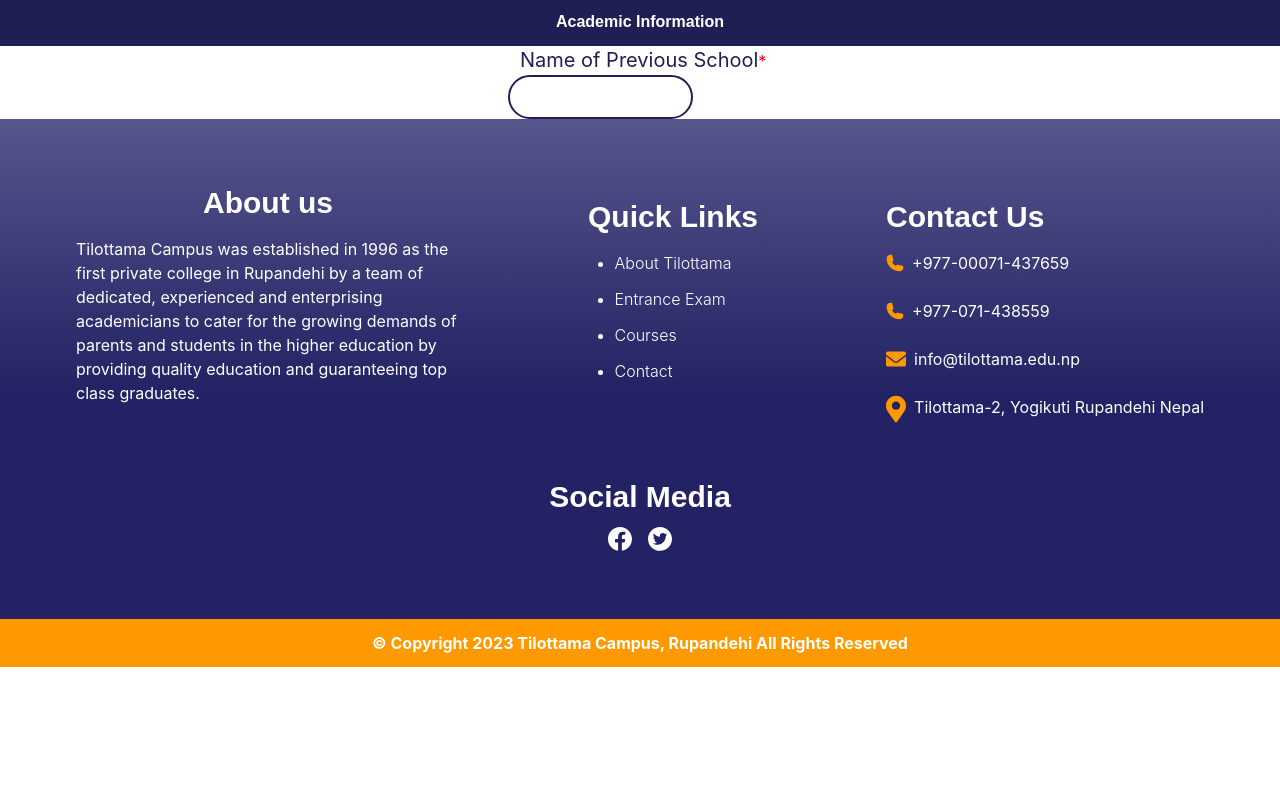
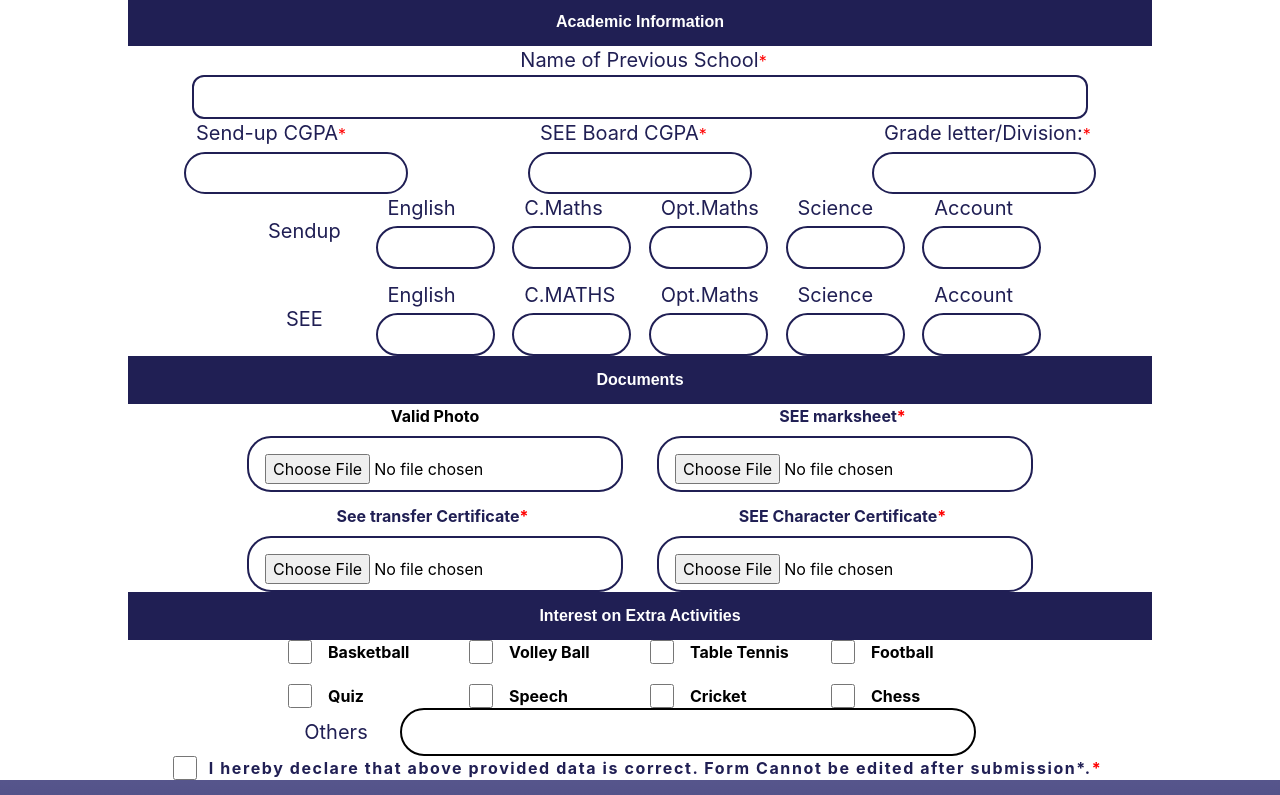
Before and after one commit to saphalpantha/project_ttc, a Next.js app: page /admissions in a window 1280 px wide. Shown: the part 1225-2020 px from the top of the page. Before the commit the page ends 1892 px from the top, so only its background shows below. Built offline with nearby package versions, Linux system fonts and the light colour scheme.

Commit message:
new form pixel perfect 2

```diff
--- a/components/AdmissionDetail/AdmissionForm.js
+++ b/components/AdmissionDetail/AdmissionForm.js
@@ -107,9 +107,7 @@ const AdmissionForm = () => {
           </select>
         </div>
         <div className="flex flex-col space-y-1">
-                    <label className="text-xl pl-3 text-[#201F54]">
-                      Telephone No
-                    </label>{" "}
+          <label className="text-xl pl-3 text-[#201F54]">Telephone No</label>{" "}
           <input
             className="w-[14rem] h-[2.6rem] border-2 border-[#201F54] px-[1rem] text-black rounded-xl"
             type="tel"
@@ -184,9 +182,7 @@ const AdmissionForm = () => {
         </div>
 
         <div className="flex flex-col space-y-1">
-                  <label className="text-xl pl-3 text-[#201F54]">
-                    Occupation Name
-                  </label>{" "}
+          <label className="text-xl pl-3 text-[#201F54]">Occupation Name</label>{" "}
           <input
             className="w-[14rem] h-[2.6rem] border-2 border-[#201F54] px-[1rem] text-black rounded-3xl"
             type="text"
@@ -196,7 +192,6 @@ const AdmissionForm = () => {
         <div className="flex flex-col space-y-1">
           <label className="text-xl pl-3 text-[#201F54]">Cell No</label>{" "}
           <input
-
             className="  w-[14rem] h-[2.6rem] border-2 border-[#201F54] px-[1rem] text-black rounded-3xl"
             type="number"
           ></input>
@@ -214,11 +209,8 @@ const AdmissionForm = () => {
         </div>
 
         <div className="flex flex-col space-y-1">
-                  <label className="text-xl pl-3 text-[#201F54]">
-                    Occupation
-                  </label>{" "}
+          <label className="text-xl pl-3 text-[#201F54]">Occupation</label>{" "}
           <input
-
             className="  w-[14rem] h-[2.6rem] border-2 border-[#201F54] px-[1rem] text-black rounded-3xl"
             type="text"
           ></input>
@@ -237,18 +229,14 @@ const AdmissionForm = () => {
             Local Gurdain's Name
           </label>{" "}
           <input
-
             className="  w-[14rem] h-[2.6rem] border-2 border-[#201F54] px-[1rem] text-black rounded-3xl"
             type="text"
           ></input>
         </div>
 
         <div className="flex flex-col space-y-1">
-                  <label className="text-xl pl-3 text-[#201F54]">
-                    Occupation
-                  </label>{" "}
+          <label className="text-xl pl-3 text-[#201F54]">Occupation</label>{" "}
           <input
-
             className="  w-[14rem] h-[2.6rem] border-2 border-[#201F54] px-[1rem] text-black rounded-3xl"
             type="text"
           ></input>
@@ -268,9 +256,7 @@ const AdmissionForm = () => {
 
       <div className="grid justify-center place-items-center px-32  grid-cols-1 mx-auto  md:grid-cols-3 gap-2 md:gap-y-3  md:grid-row-2">
         <div className="flex flex-col space-y-2">
-                  <label className="text-xl pl-3  text-[#201F54]">
-                    Bus faculty
-                  </label>
+          <label className="text-xl pl-3  text-[#201F54]">Bus faculty</label>
           <select
             className="w-[14rem] h-[2.6rem] border-2 border-[#201F54] text-black px-[1rem] rounded-full"
             value="Science"
@@ -281,30 +267,262 @@ const AdmissionForm = () => {
         </div>
 
         <div className="flex flex-col space-y-1">
-                  <label className="text-xl pl-3 text-[#201F54]">
-                    Bus Stop
-                  </label>{" "}
+          <label className="text-xl pl-3 text-[#201F54]">Bus Stop</label>{" "}
           <input
             className="w-[14rem] h-[2.6rem] border-2 border-[#201F54] px-[1rem] text-black rounded-3xl"
             type="number"
           ></input>
         </div>
       </div>
-              <h1 className=" w-[100%] text-center  py-3 bg-[#201F54] text-white font-bold">
+      <h1 className="w-[80%] mx-auto text-center  py-3 bg-[#201F54] text-white font-bold">
         Academic Information
       </h1>
-              <div className="flex flex-col justify-center items-center" >
-
-              <div className="flex flex-col">
+      <div className="flex flex-col justify-center items-center">
+        <div className="flex justify-center items-center w-full flex-col">
           <label className={`text-xl pl-3   text-[#201F54] ${classes.req}`}>
             Name of Previous School
           </label>
           <input
             required
-                      className=" rounded-3xl pl-3 py-2 w-[70%] border-2 border-[#201F54]"
+            className=" rounded-xl pl-3 py-2 w-[70%] border-2 border-[#201F54]"
           ></input>
         </div>
       </div>
+      <div className="grid justify-center place-items-center px-32  grid-cols-1 mx-auto  md:grid-cols-3 gap-2 md:gap-y-3  md:grid-row-2">
+        <div className="flex   flex-col space-y-1">
+          <label className={`text-xl pl-3  text-[#201F54] ${classes.req}`}>
+            Send-up CGPA
+          </label>{" "}
+          <input
+            required
+            className="  w-[14rem] h-[2.6rem] border-2 border-[#201F54] px-[1rem] text-black rounded-3xl"
+            type="text"
+          ></input>
+        </div>
+        <div className="flex flex-col space-y-1">
+          <label className={`text-xl pl-3  text-[#201F54] ${classes.req}`}>
+            SEE Board CGPA
+          </label>{" "}
+          <input
+            required
+            className="  w-[14rem] h-[2.6rem] border-2 border-[#201F54] px-[1rem] text-black rounded-3xl"
+            type="text"
+          ></input>
+        </div>
+        <div className="flex flex-col space-y-1">
+          <label className={`text-xl pl-3  text-[#201F54] ${classes.req}`}>
+            Grade letter/Division:
+          </label>{" "}
+          <input
+            required
+            className="  w-[14rem] h-[2.6rem] border-2 border-[#201F54] px-[1rem] text-black rounded-3xl"
+            type="text"
+          ></input>
+        </div>
+      </div>
+      <div className="grid justify-center place-items-center px-[15rem]  gap-5  grid-cols-1 mx-auto  md:grid-cols-6 gap-2 md:gap-y-3  md:grid-row-2">
+        <label className="text-xl pl-3 text-[#201F54]">Sendup</label>
+
+        <div className="flex flex-col space-y-1">
+          <label className="text-xl pl-3 text-[#201F54]">English</label>
+          <input
+            className="  w-[119px] h-[2.7rem] border-2 border-[#201F54] px-[1rem] text-black rounded-3xl"
+            type="text"
+          ></input>
+        </div>
+        <div className="flex flex-col space-y-1">
+          <label className="text-xl pl-3 text-[#201F54]">C.Maths</label>
+          <input
+            className="  w-[119px] h-[2.7rem] border-2 border-[#201F54] px-[1rem] text-black rounded-3xl"
+            type="text"
+          ></input>
+        </div>
+        <div className="flex flex-col space-y-1">
+          <label className="text-xl pl-3 text-[#201F54]">Opt.Maths</label>
+          <input
+            className="  w-[119px] h-[2.7rem] border-2 border-[#201F54] px-[1rem] text-black rounded-3xl"
+            type="text"
+          ></input>
+        </div>
+        <div className="flex flex-col space-y-1">
+          <label className="text-xl pl-3 text-[#201F54]">Science</label>
+          <input
+            className="  w-[119px] h-[2.7rem] border-2 border-[#201F54] px-[1rem] text-black rounded-3xl"
+            type="text"
+          ></input>
+        </div>
+        <div className="flex flex-col space-y-1">
+          <label className="text-xl pl-3 text-[#201F54]">Account</label>
+          <input
+            className="  w-[119px] h-[2.7rem] border-2 border-[#201F54] px-[1rem] text-black rounded-3xl"
+            type="text"
+          ></input>
+        </div>
+
+        <label className="text-xl pl-3 text-[#201F54]">SEE</label>
+
+        <div className="flex flex-col space-y-1">
+          <label className="text-xl pl-3 text-[#201F54]">English</label>
+          <input
+            className="  w-[119px] h-[2.7rem] border-2 border-[#201F54] px-[1rem] text-black rounded-3xl"
+            type="text"
+          ></input>
+        </div>
+        <div className="flex flex-col space-y-1">
+          <label className="text-xl pl-3 text-[#201F54]">C.MATHS</label>
+          <input
+            className="  w-[119px] h-[2.7rem] border-2 border-[#201F54] px-[1rem] text-black rounded-3xl"
+            type="text"
+          ></input>
+        </div>
+        <div className="flex flex-col space-y-1">
+          <label className="text-xl pl-3 text-[#201F54]">Opt.Maths</label>
+          <input
+            className="  w-[119px] h-[2.7rem] border-2 border-[#201F54] px-[1rem] text-black rounded-3xl"
+            type="text"
+          ></input>
+        </div>
+        <div className="flex flex-col space-y-1">
+          <label className="text-xl pl-3 text-[#201F54]">Science</label>
+          <input
+            className="  w-[119px] h-[2.7rem] border-2 border-[#201F54] px-[1rem] text-black rounded-3xl"
+            type="text"
+          ></input>
+        </div>
+        <div className="flex flex-col space-y-1">
+          <label className="text-xl pl-3 text-[#201F54]">Account</label>
+          <input
+            className="  w-[119px] h-[2.7rem] border-2 border-[#201F54] px-[1rem] text-black rounded-3xl"
+            type="text"
+          ></input>
+        </div>
+      </div>
+      <h1 className="w-[80%] mx-auto text-center  py-3 bg-[#201F54] text-white font-bold">
+        Documents
+      </h1>
+
+      <div className="grid justify-center place-items-center px-[15rem]  gap-5  grid-cols-1 mx-auto  md:grid-cols-2 gap-2 md:gap-y-3  md:grid-row-2">
+        <div className="flex flex-col space-y-2 text-center">
+          <lablel className={"font-bold"}>Valid Photo</lablel>
+          <input
+            required
+            className="   py-4 w-[376px] placeholder:choose file h-[3.5rem] border-2 border-[#201F54] px-[1rem] text-black rounded-3xl"
+            type="file"
+          ></input>
+        </div>
+        <div className="flex  flex-col space-y-2 text-center">
+          <label className={`text-[#201F54] font-bold ${classes.req}`}>
+            SEE marksheet
+          </label>
+          <input
+            required
+            className="    py-4 w-[376px] placeholder:choose file h-[3.5rem] border-2 border-[#201F54] px-[1rem] text-black rounded-3xl"
+            type="file"
+          ></input>
+        </div>
+        <div className="flex flex-col space-y-2 text-center">
+          <label className={`text-[#201F54] font-bold ${classes.req}`}>
+            See transfer Certificate
+          </label>
+          <input
+            required
+            className="   py-4  w-[376px] placeholder:choose file h-[3.5rem] border-2 border-[#201F54] px-[1rem] text-black rounded-3xl"
+            type="file"
+          ></input>
+        </div>
+        <div className="flex flex-col space-y-2 text-center">
+          <label className={`text-[#201F54] font-bold ${classes.req}`}>
+            SEE Character Certificate
+          </label>
+          <input
+            required
+            className="   py-4 w-[376px] placeholder:choose file h-[3.5rem] border-2 border-[#201F54] px-[1rem] text-black rounded-3xl"
+            type="file"
+          ></input>
+        </div>
+      </div>
+      <h1 className="w-[80%] mx-auto text-center  py-3 bg-[#201F54] text-white font-bold">
+        Interest on Extra Activities
+      </h1>
+      <div className="grid justify-center w-[55%] gap-5   grid-cols-1 mx-auto  md:grid-cols-4 gap-2 md:gap-y-5 ">
+      <div className="flex  space-x-4 text-center">
+                    <input
+                      required
+                      className="  w-[24px]  h-[24px] border-2 border-[#201F54] px-[1rem] text-black rounded-3xl"
+                      type="checkbox"
+                    ></input>
+                    <label className={"font-bold"}>Basketball</label>
+                  </div>
+                  <div className="flex  space-x-4 text-center">
+                    <input
+                      className="w-[24px]  h-[24px] border-2 border-[#201F54] px-[1rem] text-black rounded-3xl"
+                      type="checkbox"
+                    ></input>
+                    <label className={"font-bold"}>Volley Ball</label>
+                  </div>
+                  <div className="flex  space-x-4 text-center">
+                    <input
+                      className="w-[24px]  h-[24px] border-2 border-[#201F54] px-[1rem] text-black rounded-3xl"
+                      type="checkbox"
+                    ></input>
+                    <label className={"font-bold"}>Table Tennis</label>
+                  </div>
+                  <div className="flex  space-x-4 text-center">
+                    <input
+                      className="w-[24px]  h-[24px] border-2 border-[#201F54] px-[1rem] text-black rounded-3xl"
+                      type="checkbox"
+                    ></input>
+                    <label className={"font-bold"}>Football</label>
+                  </div>
+                  <div className="flex  space-x-4 text-center">
+                    <input
+                      required
+                      className="  w-[24px]  h-[24px] border-2 border-[#201F54] px-[1rem] text-black rounded-3xl"
+                      type="checkbox"
+                    ></input>
+                    <label className={"font-bold"}>Quiz</label>
+                  </div>
+                  <div className="flex  space-x-4 text-center">
+                    <input
+                      className="w-[24px]  h-[24px] border-2 border-[#201F54] px-[1rem] text-black rounded-3xl"
+                      type="checkbox"
+                    ></input>
+                    <label className={"font-bold"}>Speech</label>
+                  </div>
+                  <div className="flex  space-x-4 text-center">
+                    <input
+                      className="w-[24px]  h-[24px] border-2 border-[#201F54] px-[1rem] text-black rounded-3xl"
+                      type="checkbox"
+                    ></input>
+                    <label className={"font-bold"}>Cricket</label>
+                  </div>
+                  <div className="flex  space-x-4 text-center">
+                    <input
+                      className="w-[24px]  h-[24px] border-2 border-[#201F54] px-[1rem] text-black rounded-3xl"
+                      type="checkbox"
+                    ></input>
+                    <label className={"font-bold"}>Chess</label>
+                  </div>
+              </div>
+                  <div className="flex space-x-3 gap-5 justify-center items-center">
+                  <label className="text-xl  text-[#201F54]">Others</label>
+                  <input
+                    className=" w-[45%]  h-[3rem] border-2 border-[#000] px-[1rem] text-black rounded-3xl"
+                    type="text"
+                  ></input>
+                </div>
+                <div className="flex items-center px-5 md:px-0  justify-center  space-x-3 text-center">
+                <input
+                  required
+                  className="  w-[24px] h-[24px] border-2 border-[#201F54] px-[1rem] text-black rounded-3xl"
+                  type="checkbox"
+                ></input>
+                <label className={`text-[#201F54] tracking-tight md:tracking-widest font-bold ${classes.req}`}>
+                  I hereby declare that above provided data is correct. Form
+                  Cannot be edited after submission*.
+                </label>
+              </div>
+
 
     </Fragment>
   );
```
Lines whose indentation alone changed are shown as unchanged.
